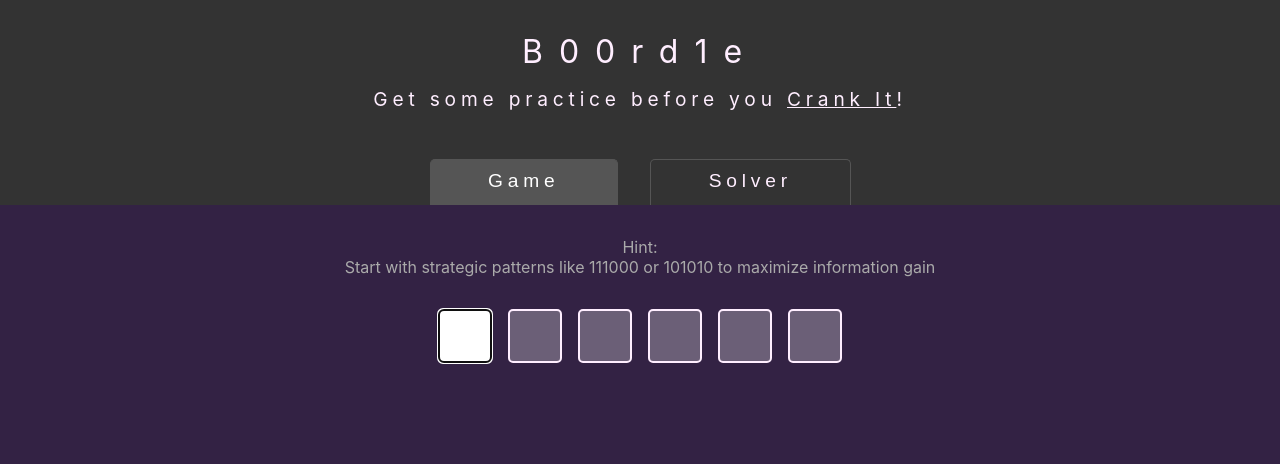
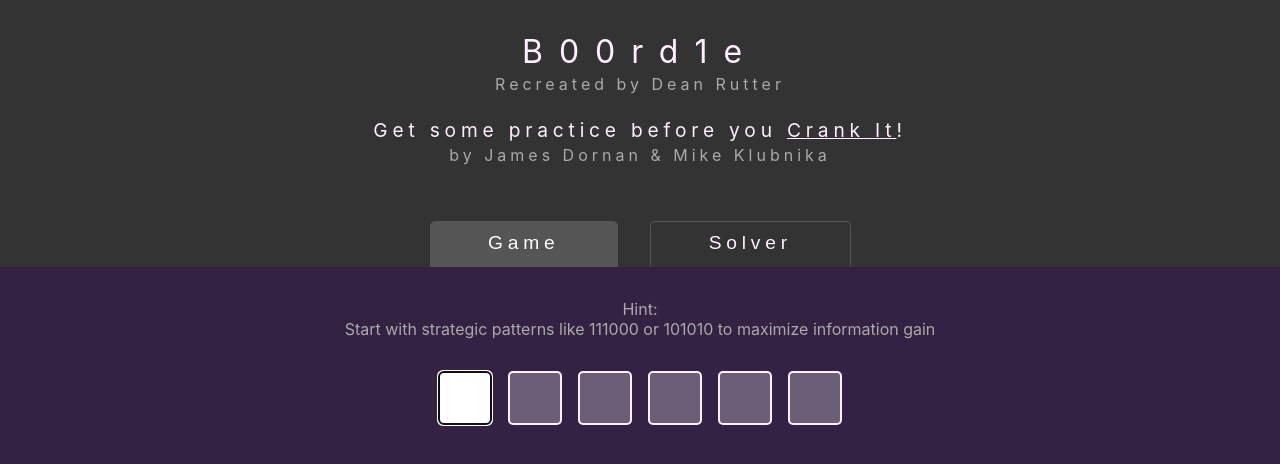
Before and after one commit to Orbonis/boordle, a React (Create React App) app: page / in a window 1280 px wide. Shown: the top 464 px of the page. Built offline with nearby package versions, Linux system fonts and the light colour scheme.

Commit message:
Clean up crediting statements

```diff
--- a/src/app.scss
+++ b/src/app.scss
@@ -16,7 +16,7 @@ $active-text-color: #fff;
         justify-content: center;
         align-items: center;
         background-color: $header-bg-color;
-        gap: 1em;
+        gap: 0;
         padding: 2em 0 0 0;
 
         h1 {
@@ -35,6 +35,18 @@ $active-text-color: #fff;
             a {
                 color: $text-color;
             }
+        }
+
+        h3 {
+            font-weight: normal;
+            letter-spacing: 0.25em;
+            font-size: 1em;
+            font-stretch: condensed;
+            margin: 0.25em auto;
+            margin-bottom: 1.5em;
+            text-align: center;
+            line-height: 1.2;
+            color: $tip-text-color;
         }
 
         .tabs {
--- a/src/app.tsx
+++ b/src/app.tsx
@@ -108,10 +108,12 @@ class App extends React.Component<Properties, State> {
             <div className="app">
                 <header>
                     <h1>B00rd1e</h1>
+                    <h3>Recreated by Dean Rutter</h3>
                     <h2>
                         Get some practice before you {" "}
                         <a target="_blank" rel="noreferrer" href="https://mikeklubnika.itch.io/crank-it">Crank It</a>!
                     </h2>
+                    <h3>by James Dornan & Mike Klubnika</h3>
                     <div className="tabs">
                         <button className={gameTabClasses} onClick={() => this.setState({ tab: "game" })}>
                             Game
```
